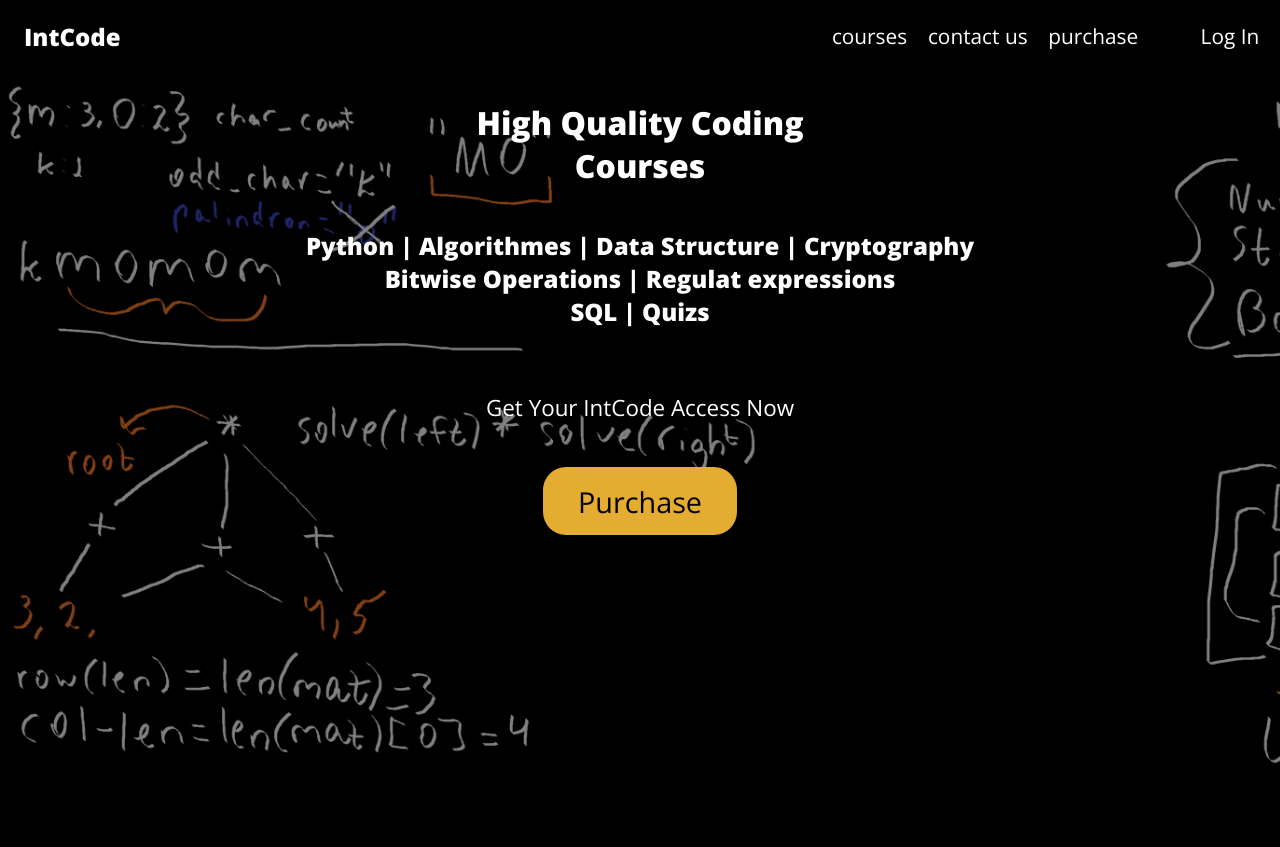
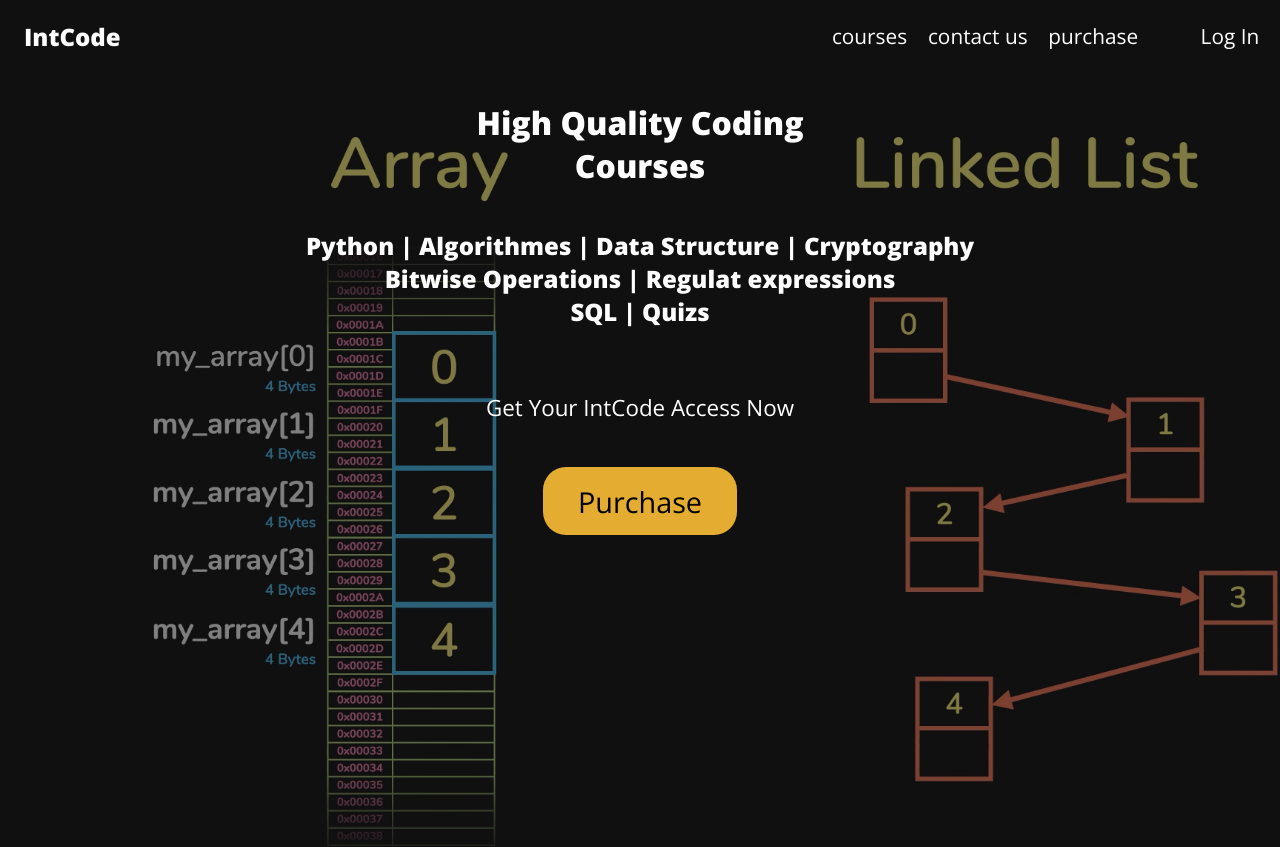
Before and after one commit to MoaadLala/IntCode, a React (Create React App) app: page / in a window 1280 px wide. Shown: the top 847 px of the page. Built offline with nearby package versions, Linux system fonts and the light colour scheme.

Commit message:
deployment

```diff
--- a/src/Components/AppBar/AppBar.css
+++ b/src/Components/AppBar/AppBar.css
@@ -4,7 +4,7 @@
 
 nav {
   padding-bottom: 4em;
-    background-color: black;
+  background-color: #101010;
 }
 
 .brand {
@@ -15,6 +15,21 @@ nav {
 
 #logIn {
   margin-left: 2em;
+  float: right;
+  margin-right: 1em;
+  text-decoration: none;
+  color: white;
+  font-size: 1.3em;
+  transition: 0.5s;
+  background: linear-gradient(currentColor 0 0) var(--p, 0) 100% / var(--d, 0)
+    1px no-repeat;
+  transition: 0.3s, background-position 0s 0.3s;
+  cursor: pointer;
+}
+
+#logIn:hover {
+  --d: 100%;
+  --p: 100%;
 }
 
 .brand a {
@@ -33,11 +48,9 @@ nav {
   text-decoration: none;
   color: white;
   font-size: 1.3em;
-    transition: .5s;
-    background:
-      linear-gradient(currentColor 0 0)
-      var(--p, 0) 100% /var(--d, 0) 1px
-      no-repeat;
+  transition: 0.5s;
+  background: linear-gradient(currentColor 0 0) var(--p, 0) 100% / var(--d, 0)
+    1px no-repeat;
   transition: 0.3s, background-position 0s 0.3s;
 }
 
@@ -52,6 +65,53 @@ nav {
 
 .menu {
   display: none;
+}
+
+.logInBackground {
+  position: fixed;
+  display: none;
+  height: 100vh;
+  width: 100vw;
+  z-index: 1;
+  background-color: rgba(0, 0, 0, 0.8);
+  justify-content: center;
+  align-items: center;
+}
+
+.logInSection {
+  background-color: white;
+  color: black;
+  backdrop-filter: blur(4px);
+  display: none;
+  max-width: 50%;
+}
+
+.yellowSection {
+  background-color: #e4ad32;
+  padding: 0.8em;
+  text-align: right;
+}
+
+.yellowSection span {
+  cursor: pointer;
+  transition: 0.3s;
+  background-color: white;
+  padding: 0.1em 0.4em;
+  border-radius: 8px;
+}
+
+.yellowSection span:hover {
+  background-color: #e4ad32;
+  color: white;
+}
+
+.logInSection h2 {
+  margin-bottom: 0;
+  font-weight: 200;
+}
+
+.logInSection h1 {
+  margin-top: 0;
 }
 
 @media only screen and (max-width: 646px) {
@@ -96,11 +156,11 @@ nav {
   }
 
   .fadeOut {
-        animation: fadeOut .5s;
+    animation: fadeOut 0.5s;
   }
 
   .fadeIn {
-        animation: fadeIn .5s;
+    animation: fadeIn 0.5s;
   }
 
   .menu a {
@@ -112,12 +172,26 @@ nav {
     text-decoration: none;
     color: white;
     font-size: 1.3em;
-        transition: .5s;
-        background:
-          linear-gradient(currentColor 0 0)
-          var(--p, 0) 100% /var(--d, 0) 1px
-          no-repeat;
+    transition: 0.5s;
+    background: linear-gradient(currentColor 0 0) var(--p, 0) 100% / var(--d, 0)
+      1px no-repeat;
     transition: 0.3s, background-position 0s 0.3s;
+  }
+
+  #logIn {
+    display: block;
+    padding-top: 1em;
+    width: 100%;
+    text-align: center;
+    margin: auto;
+    text-decoration: none;
+    color: white;
+    font-size: 1.3em;
+    transition: 0.5s;
+    background: linear-gradient(currentColor 0 0) var(--p, 0) 100% / var(--d, 0)
+      1px no-repeat;
+    transition: 0.3s, background-position 0s 0.3s;
+    outline: none;
   }
 
   .menu a:hover {
@@ -133,6 +207,11 @@ nav {
   .menu ul {
     padding: 0;
     display: inline-block;
+  }
+
+  .logInSection {
+    right: 0;
+    left: 0;
   }
 }
 
--- a/src/Components/AppBar/AppBar.js
+++ b/src/Components/AppBar/AppBar.js
@@ -10,7 +10,7 @@ export default function AppBar() {
                     <Link to="/courses">courses</Link>
                     <Link to="/contact">contact us</Link>
                     <Link to="/purchase">purchase</Link>
-                    <Link to="/login" id="logIn">Log In</Link>
+                    <div id="logIn" onClick={showLogIn}>Log In</div>
                 </div>
                 <div className="ham-menu">
                     <button onClick={showMenu} id="open-ham-menu">
@@ -27,10 +27,19 @@ export default function AppBar() {
                         <li><Link to="/courses">courses</Link></li>
                         <li><Link to="/contact">contact us</Link></li>
                         <li><Link to="/purchase">purchase</Link></li>
-                        <li><Link to="/login">Log In</Link></li>
+                        <li><div id="logIn" onClick={showLogIn}>Log In</div></li>
                     </ul>
                 </div>
             </nav>
+            <div className="logInBackground">
+                <div className="logInSection">
+                    <div className="yellowSection">
+                        <span onClick={hideLogIn}>X</span>
+                    </div>
+                    <h2>Login to</h2><br />
+                    <h1>IntCode</h1>
+                </div>
+            </div>
         </div>
     )
 }
@@ -52,3 +61,13 @@ function hideMenu() {
     openButton.style.display = 'block';
     closeButton.style.display = 'none';
 }
+
+function showLogIn() {
+    document.querySelector('.logInBackground').style.display = 'flex';
+    document.querySelector('.logInSection').style.display = 'block';
+}
+
+function hideLogIn() {
+    document.querySelector('.logInSection').style.display = 'none';
+    document.querySelector('.logInBackground').style.display = 'none';
+}
--- a/src/index.css
+++ b/src/index.css
@@ -7,7 +7,7 @@ body {
   height: 100%;
   color: white;
   font-family: 'Open Sans', sans-serif;
-  background-color: #000000;
+  background-color: #101010;
   text-align: center;
 }
 
```
Also changed, not shown: src/Components/Main/first-page-cover-photo.png. Lines whose indentation alone changed are shown as unchanged.
